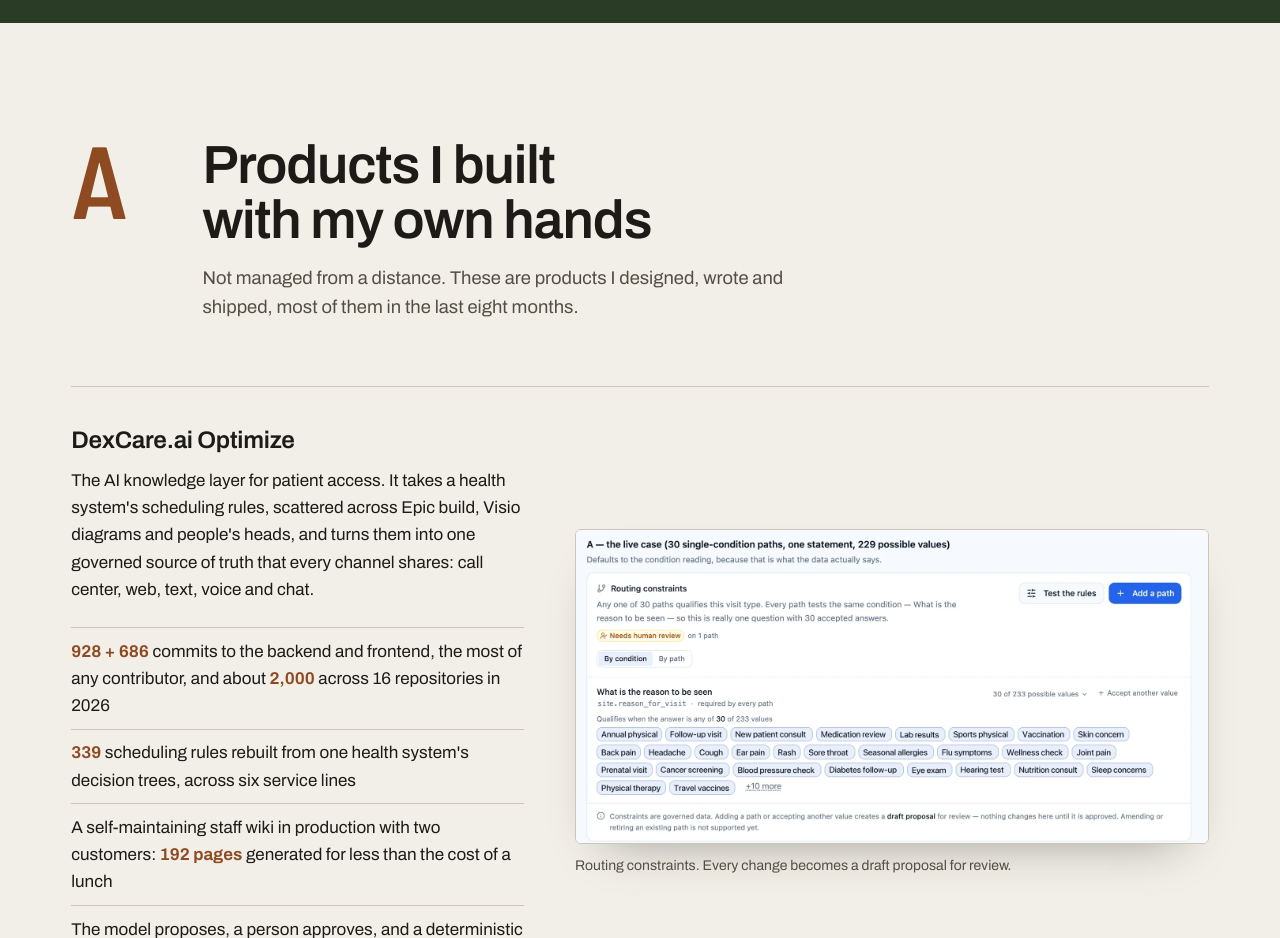
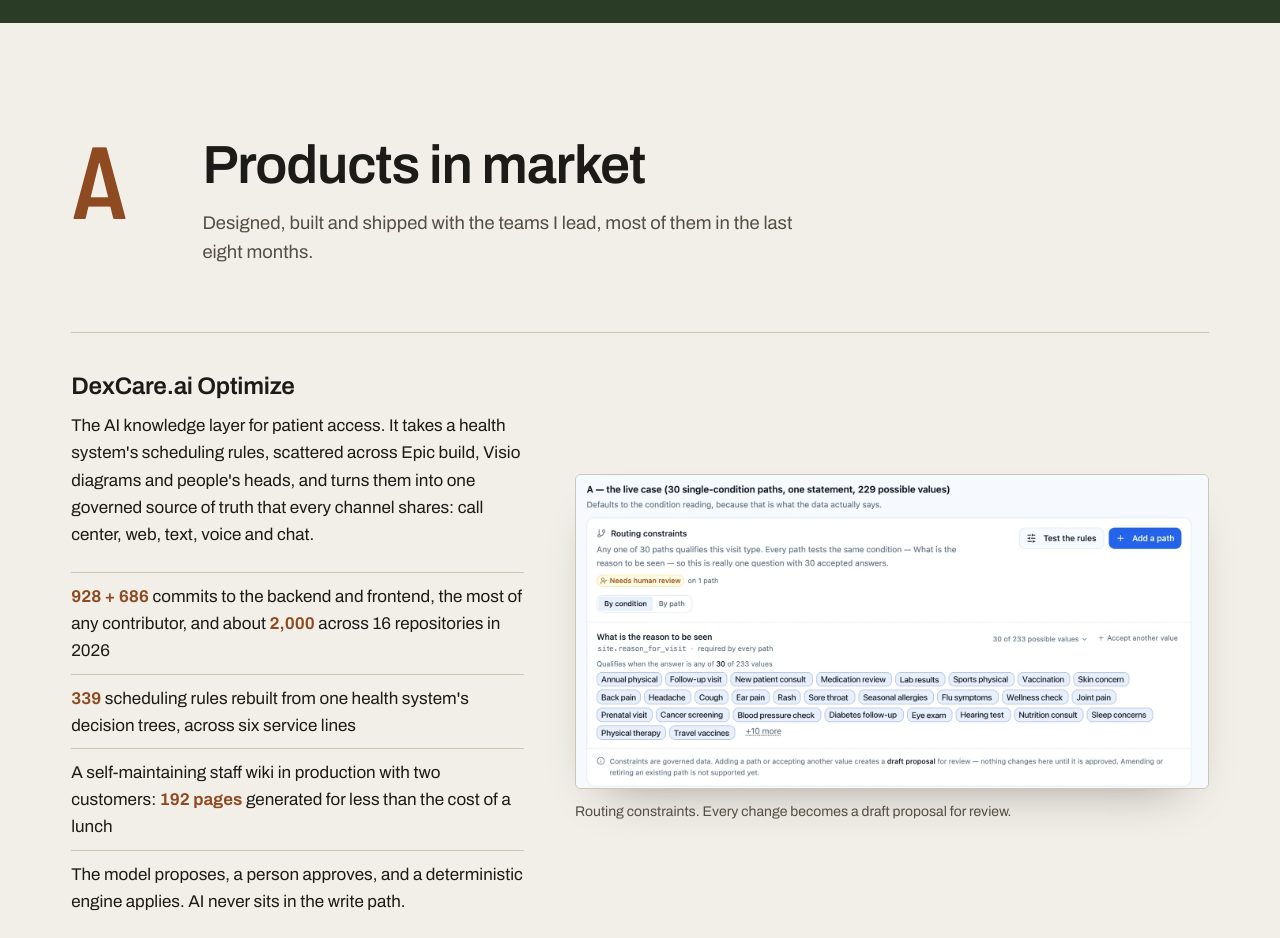
Before and after one commit to Chris-Carruthers/chris-carruthers-site, a plain HTML site: page index.html in a window 1280 px wide. Shown: the part 900-1838 px from the top of the page. Drawn offline with Linux system fonts and the light colour scheme.

Commit message:
Reframe the products chapter heading
Co-Authored-By: Claude Opus 5.5 <noreply@anthropic.com>

```diff
--- a/index.html
+++ b/index.html
@@ -78,8 +78,8 @@
     <header class="chapter-head">
       <span class="exhibit" aria-hidden="true">A</span>
       <div>
-        <h2 id="work-h">Products I built with my own hands</h2>
-        <p class="sub">Not managed from a distance. These are products I designed, wrote and shipped, most of them in the last eight months.</p>
+        <h2 id="work-h">Products in market</h2>
+        <p class="sub">Designed, built and shipped with the teams I lead, most of them in the last eight months.</p>
       </div>
     </header>
 
```
